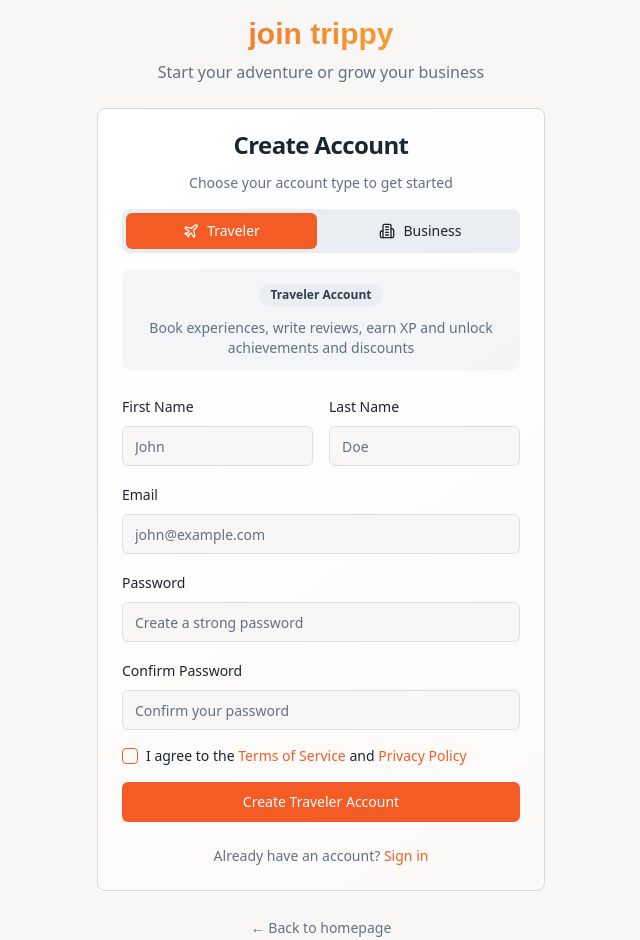
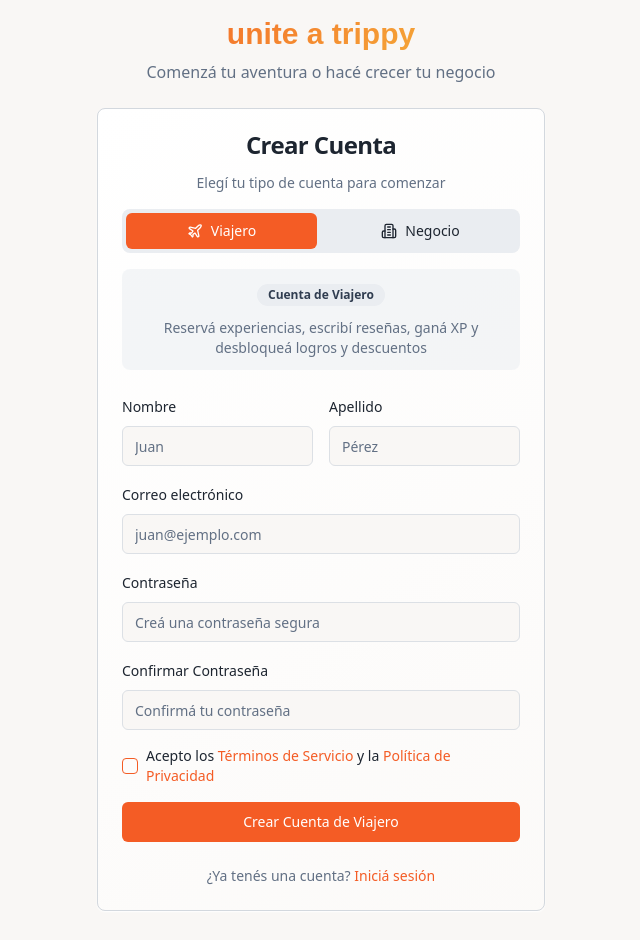
Before and after one commit to AlejoSendra1/TP-Gestion---Tripadvisor, a React (Vite) app in the folder frontend/: page /register in a window 1280 px wide. Shown: the top 940 px of the page, without its empty margins (319-959 px from the left). Built offline with nearby package versions, Linux system fonts and the light colour scheme; a web font is replaced by a local one.

Commit message:
[front] Login & Register en español!

```diff
--- a/frontend/src/pages/Login.tsx
+++ b/frontend/src/pages/Login.tsx
@@ -85,47 +85,47 @@ const Login = () => {
                 {/* Header */}
                 <div className="text-center space-y-2">
                     <h1 className="text-3xl font-bold bg-gradient-hero bg-clip-text text-transparent">
-                        Welcome Back
+                        bienvenido de nuevo!
                     </h1>
                     <p className="text-muted-foreground">
-                        Sign in to continue your adventure
+                        Iniciá sesión para continuar tu aventura
                     </p>
                 </div>
 
                 <Card className="bg-gradient-card shadow-card">
                     <CardHeader className="space-y-4">
-                        <CardTitle className="text-center">Sign In</CardTitle>
+                        <CardTitle className="text-center">Iniciar Sesión</CardTitle>
                         <CardDescription className="text-center">
-                            Discover and book amazing experiences, leave reviews, and earn XP
-                                                            or
-                            Manage your hotels, restaurants, tours and connect with travelers
+                            Descubrí y reservá experiencias increíbles, dejá reseñas y ganá XP
+                            o
+                            Gestioná tus hoteles, restaurantes, tours y conectá con viajeros
                         </CardDescription>
                     </CardHeader>
 
                     <CardContent>
                         <form onSubmit={handleSubmit} className="space-y-4">
                             <div className="space-y-2">
-                                <Label htmlFor="email">Email</Label>
+                                <Label htmlFor="email">Correo electrónico</Label>
                                 <Input
                                     id="email"
                                     name="email"
                                     type="email"
                                     value={formData.email}
                                     onChange={handleInputChange}
-                                    placeholder="Enter your email"
+                                    placeholder="Ingresá tu correo electrónico"
                                     required
                                 />
                             </div>
 
                             <div className="space-y-2">
-                                <Label htmlFor="password">Password</Label>
+                                <Label htmlFor="password">Contraseña</Label>
                                 <Input
                                     id="password"
                                     name="password"
                                     type="password"
                                     value={formData.password}
                                     onChange={handleInputChange}
-                                    placeholder="Enter your password"
+                                    placeholder="Ingresá tu contraseña"
                                     required
                                 />
                             </div>
@@ -135,19 +135,19 @@ const Login = () => {
                                     to="/forgot-password"
                                     className="text-sm text-primary hover:underline"
                                 >
-                                    Forgot password?
+                                    ¿Te Olvidaste la contraseña?
                                 </Link>
                             </div>
 
                             <Button type="submit" className="w-full">
-                                Sign In as {userType === "traveler" ? "Traveler" : "Business Owner"}
+                                Ingresar como {userType === "traveler" ? "Viajero" : "Propietario"}
                             </Button>
                         </form>
 
                         <div className="mt-6 text-center text-sm">
-                            <span className="text-muted-foreground">Don't have an account? </span>
+                            <span className="text-muted-foreground">¿No tenés una cuenta? </span>
                             <Link to="/register" className="text-primary hover:underline font-medium">
-                                Create account
+                                Crear cuenta
                             </Link>
                         </div>
                     </CardContent>
@@ -156,7 +156,7 @@ const Login = () => {
                 {/* Quick Access */}
                 <div className="text-center">
                     <Link to="/" className="text-sm text-muted-foreground hover:text-foreground">
-                        ← Back to homepage
+                        ← Volver a la página principal
                     </Link>
                 </div>
             </div>
--- a/frontend/src/pages/Register.tsx
+++ b/frontend/src/pages/Register.tsx
@@ -40,9 +40,9 @@ const Register = () => {
 
   const businessTypeOptions = [
     { value: "Hotel", label: "Hotel" },
-    { value: "Restaurant", label: "Restaurant" },
-    { value: "Tour", label: "Tour Operator" },
-    { value: "Office", label: "Office Space" },
+    { value: "Restaurant", label: "Restaurante" },
+    { value: "Tour", label: "Operador de Tours" },
+    { value: "Office", label: "Espacio de Oficina" },
   ];
 
   // --- Función handleSubmit (Reescrita) ---
@@ -132,18 +132,18 @@ const Register = () => {
           {/* Header */}
           <div className="text-center space-y-2">
             <h1 className="text-3xl font-aileron font-extrabold bg-gradient-hero bg-clip-text text-transparent">
-              join trippy
+              unite a trippy
             </h1>
             <p className="text-muted-foreground">
-              Start your adventure or grow your business
+              Comenzá tu aventura o hacé crecer tu negocio
             </p>
           </div>
 
           <Card className="bg-gradient-card shadow-card">
             <CardHeader className="space-y-4">
-              <CardTitle className="text-center">Create Account</CardTitle>
+              <CardTitle className="text-center">Crear Cuenta</CardTitle>
               <CardDescription className="text-center">
-                Choose your account type to get started
+                Elegí tu tipo de cuenta para comenzar
               </CardDescription>
 
               {/* User Type Toggle */}
@@ -152,11 +152,11 @@ const Register = () => {
                     type="button"
                     variant={formData.userType === "TRAVELER" ? "default" : "ghost"}
                     size="sm"
-                  onClick={() => handleFieldChange("userType","TRAVELER")}
+                    onClick={() => handleFieldChange("userType","TRAVELEL")}
                     className="flex-1 gap-2"
                 >
                   <Plane className="h-4 w-4" />
-                  Traveler
+                  Viajero
                 </Button>
                 <Button
                     type="button"
@@ -166,7 +166,7 @@ const Register = () => {
                     className="flex-1 gap-2"
                 >
                   <Building2 className="h-4 w-4" />
-                  Business
+                  Negocio
                 </Button>
               </div>
 
@@ -174,17 +174,17 @@ const Register = () => {
               <div className="text-center p-3 bg-muted/50 rounded-lg">
                 {formData.userType === "TRAVELER" && (
                     <div className="space-y-1">
-                    <Badge variant="secondary" className="mb-2">Traveler Account</Badge>
+                      <Badge variant="secondary" className="mb-2">Cuenta de Viajero</Badge>
                       <p className="text-sm text-muted-foreground">
-                      Book experiences, write reviews, earn XP and unlock achievements and discounts
+                        Reservá experiencias, escribí reseñas, ganá XP y desbloqueá logros y descuentos
                       </p>
                     </div>
                 )}
                 {formData.userType === "OWNER" && (
                     <div className="space-y-1">
-                    <Badge variant="secondary" className="mb-2 bg-experience text-experience-foreground">Business Account</Badge>
+                      <Badge variant="secondary" className="mb-2 bg-experience text-experience-foreground">Cuenta de Negocio</Badge>
                       <p className="text-sm text-muted-foreground">
-                      List your properties, manage bookings, and reach more customers
+                        Publicá tus propiedades, gestioná reservas y alcanzá a más clientes
                       </p>
                     </div>
                 )}
@@ -198,24 +198,24 @@ const Register = () => {
                     <>
                       <div className="grid grid-cols-2 gap-4">
                         <div className="space-y-2">
-                        <Label htmlFor="firstName">First Name</Label>
+                          <Label htmlFor="firstName">Nombre</Label>
                           <Input
                               id="firstName"
                               name="firstName"
                               value={formData.firstName}
                               onChange={handleInputChange}
-                          placeholder="John"
+                              placeholder="Juan"
                               required
                           />
                         </div>
                         <div className="space-y-2">
-                        <Label htmlFor="lastName">Last Name</Label>
+                          <Label htmlFor="lastName">Apellido</Label>
                           <Input
                               id="lastName"
                               name="lastName"
                               value={formData.lastName}
                               onChange={handleInputChange}
-                          placeholder="Doe"
+                              placeholder="Pérez"
                               required
                           />
                         </div>
@@ -224,14 +224,14 @@ const Register = () => {
                 )}
 
                 <div className="space-y-2">
-                  <Label htmlFor="email">Email</Label>
+                  <Label htmlFor="email">Correo electrónico</Label>
                   <Input
                       id="email"
                       name="email"
                       type="email"
                       value={formData.email}
                       onChange={handleInputChange}
-                    placeholder="john@example.com"
+                      placeholder="juan@ejemplo.com"
                       required
                   />
                 </div>
@@ -240,30 +240,30 @@ const Register = () => {
                 {formData.userType === "OWNER" && (
                     <>
                       <div className="space-y-2">
-                      <Label htmlFor="businessName">Business Name</Label>
+                        <Label htmlFor="businessName">Nombre del Negocio</Label>
                         <Input
                             id="businessName"
                             name="businessName"
                             value={formData.businessName}
                             onChange={handleInputChange}
-                        placeholder="Your business name"
+                            placeholder="El nombre de tu negocio"
                             required
                         />
                       </div>
                       <div className="space-y-2">
-                        <Label htmlFor="businessType">Business Type</Label>
+                        <Label htmlFor="businessType">Tipo de Negocio</Label>
                         <Select
                             value={formData.businessType}
                             onValueChange={(value) => handleFieldChange("businessType", value)}
                         >
                           <SelectTrigger>
-                            <SelectValue placeholder="Select your business type" />
+                            <SelectValue placeholder="Seleccioná tu tipo de negocio" />
                           </SelectTrigger>
                           <SelectContent>
                             <SelectItem value="Hotel">Hotel</SelectItem>
-                            <SelectItem value="Restaurant">Restaurant</SelectItem>
-                            <SelectItem value="Tour">Tour Operator</SelectItem>
-                            <SelectItem value="Office">Office Space</SelectItem>
+                            <SelectItem value="Restaurant">Restaurante</SelectItem>
+                            <SelectItem value="Tour">Operador de Tours</SelectItem>
+                            <SelectItem value="Office">Espacio de Oficina</SelectItem>
                           </SelectContent>
                         </Select>
                       </div>
@@ -272,27 +272,27 @@ const Register = () => {
                 )}
 
                 <div className="space-y-2">
-                  <Label htmlFor="password">Password</Label>
+                  <Label htmlFor="password">Contraseña</Label>
                   <Input
                       id="password"
                       name="password"
                       type="password"
                       value={formData.password}
                       onChange={handleInputChange}
-                    placeholder="Create a strong password"
+                      placeholder="Creá una contraseña segura"
                       required
                   />
                 </div>
 
                 <div className="space-y-2">
-                  <Label htmlFor="confirmPassword">Confirm Password</Label>
+                  <Label htmlFor="confirmPassword">Confirmar Contraseña</Label>
                   <Input
                       id="confirmPassword"
                       name="confirmPassword"
                       type="password"
                       value={formData.confirmPassword}
                       onChange={handleInputChange}
-                    placeholder="Confirm your password"
+                      placeholder="Confirmá tu contraseña"
                       required
                   />
                 </div>
@@ -304,26 +304,26 @@ const Register = () => {
                       onCheckedChange={handleCheckboxChange}
                   />
                   <Label htmlFor="terms" className="text-sm">
-                    I agree to the{" "}
+                    Acepto los{" "}
                     <Link to="/terms" className="text-primary hover:underline">
-                      Terms of Service
+                      Términos de Servicio
                     </Link>{" "}
-                    and{" "}
+                    y la{" "}
                     <Link to="/privacy" className="text-primary hover:underline">
-                      Privacy Policy
+                      Política de Privacidad
                     </Link>
                   </Label>
                 </div>
 
                 <Button type="submit" className="w-full">
-                  Create {formData.userType === "TRAVELER" ? "Traveler" : "Business"} Account
+                  Crear Cuenta de {formData.userType === "TRAVELER" ? "Viajero" : "Negocio"}
                 </Button>
               </form>
 
               <div className="mt-6 text-center text-sm">
-                <span className="text-muted-foreground">Already have an account? </span>
+                <span className="text-muted-foreground">¿Ya tenés una cuenta? </span>
                 <Link to="/login" className="text-primary hover:underline font-medium">
-                  Sign in
+                  Iniciá sesión
                 </Link>
               </div>
             </CardContent>
@@ -332,7 +332,7 @@ const Register = () => {
           {/* Quick Access */}
           <div className="text-center">
             <Link to="/" className="text-sm text-muted-foreground hover:text-foreground">
-              ← Back to homepage
+              ← Volver a la página principal
             </Link>
           </div>
         </div>
```
Also changed, not shown: frontend/src/pages/Profile.tsx (+32 -32 lines). Lines whose indentation alone changed are shown as unchanged.
